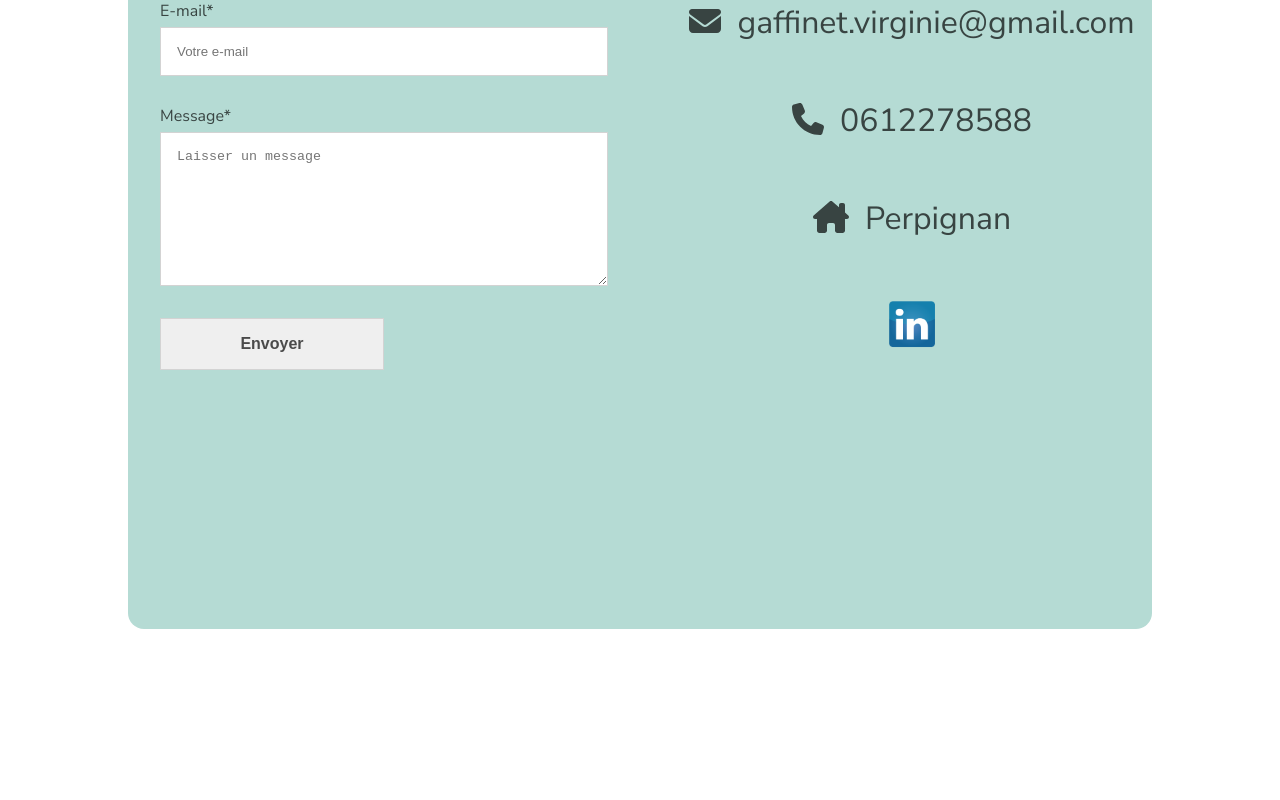
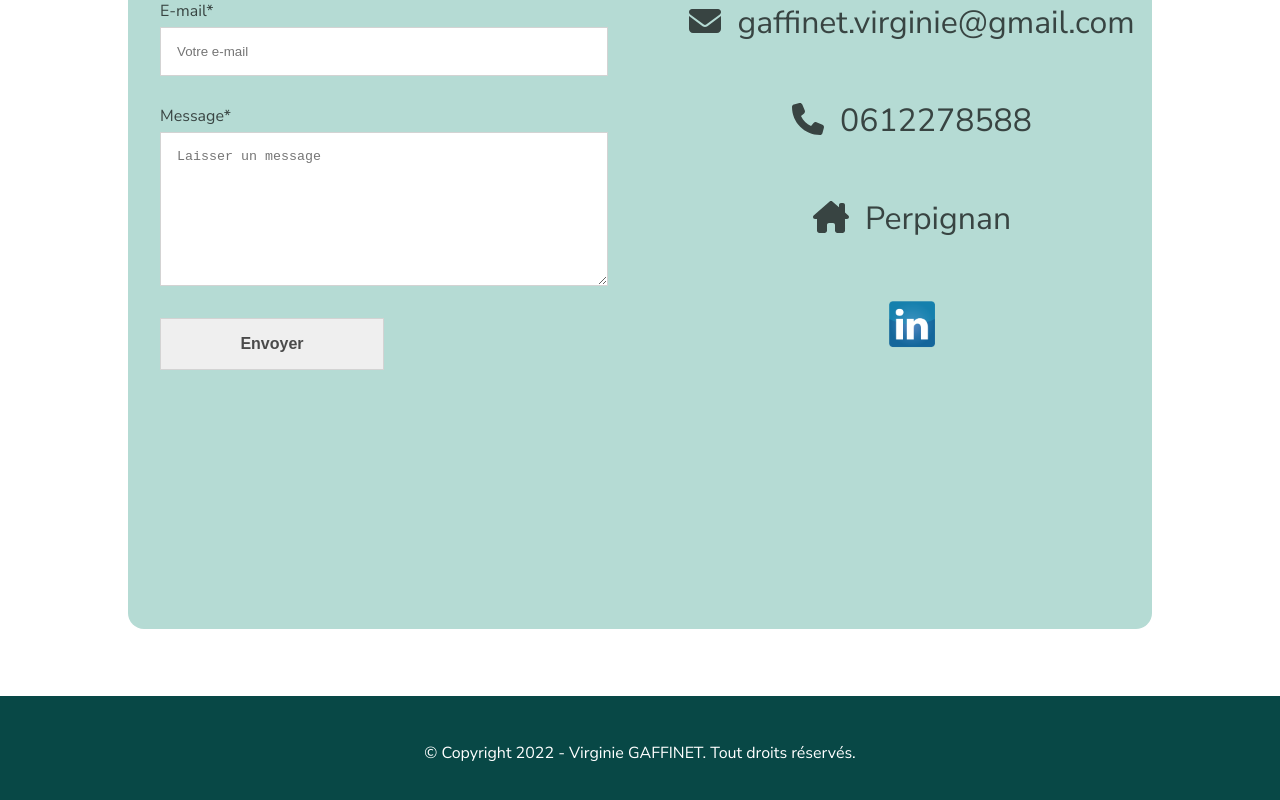
Before and after one commit to VirginieGaffinet/VirginieGaffinet.github.io, a React (Create React App) app: page / in a window 1280 px wide. Shown: the part 3980-4780 px from the top of the page. Before the commit the page ends 4676 px from the top, so only its background shows below. Built offline with nearby package versions, Linux system fonts and the light colour scheme.

Commit message:
component Footer done with css

```diff
--- a/src/components/App/App.js
+++ b/src/components/App/App.js
@@ -9,6 +9,7 @@ import About from '../About/About';
 import Skills from '../Skills/Skills';
 import Portfolio from '../Portfolio/Portfolio';
 import Contact from '../Contact/Contact';
+import Footer from '../Footer/Footer';
 
 function App() {
   const [isActive, setIsActive] = useState(false);
@@ -23,6 +24,7 @@ function App() {
       <Skills />
       <Portfolio />
       <Contact />
+      <Footer />
     </div>
   );
 }
--- /dev/null
+++ b/src/components/Footer/Footer.css
@@ -0,0 +1,25 @@
+.footer {
+  background-color: var(--secondaryColor);
+  height: 50px;
+  padding: calc(var(--gap));
+  display: flex;
+  flex-direction: column;
+  align-items: center;
+  justify-content: center;
+}
+
+
+/* for tablet */
+@media (min-width: 576px) {
+}
+
+/* for small screen */
+@media (min-width: 768px) {
+
+}
+
+
+/* for screen */
+@media (min-width: 1200px) {
+
+}
--- /dev/null
+++ b/src/components/Footer/Footer.js
@@ -0,0 +1,13 @@
+// import css
+import './Footer.css';
+
+function Footer() {
+  return (
+    <footer className='footer'>
+      <p className='copyright'>&copy; Copyright 2022 - Virginie GAFFINET. Tout droits réservés.
+      </p>
+    </footer>
+  )
+};
+
+export default Footer;
```
